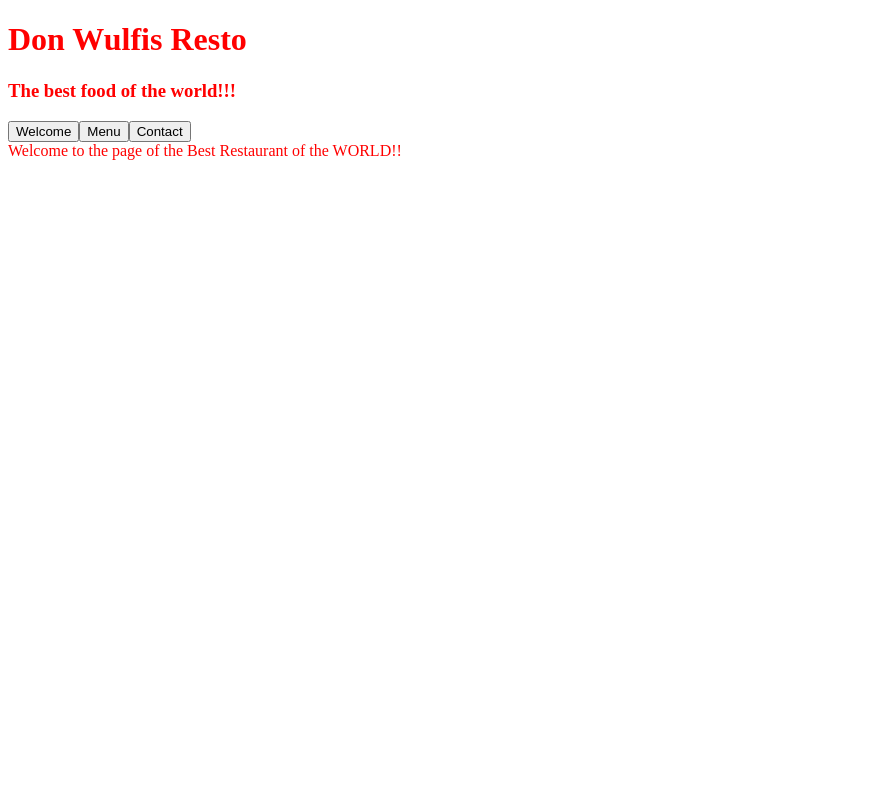
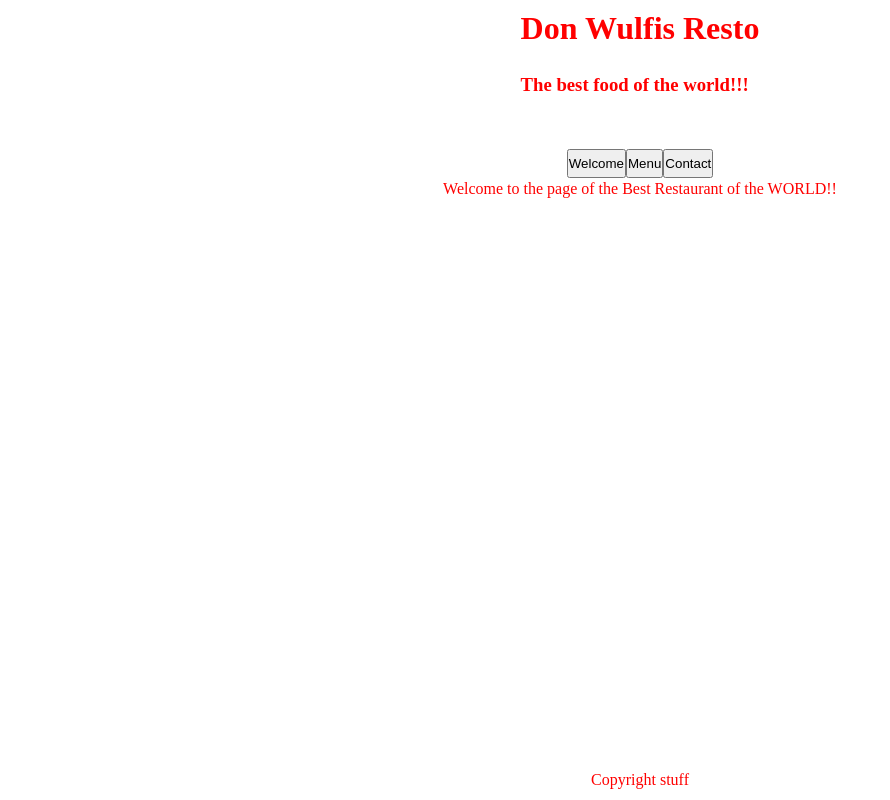
Before and after one commit to wulfiss/resto-taketwo, a website built with webpack: page dist/index.html in a window 1280 px wide. Shown: the whole page, without its empty margins (0-890 px from the left). Built offline with Linux system fonts and the light colour scheme.

Commit message:
add styling to the page

```diff
--- a/package.json
+++ b/package.json
@@ -28,6 +28,7 @@
   },
   "dependencies": {
     "file-loader": "^6.2.0",
+    "normalize.css": "^8.0.1",
     "url-loader": "^4.1.1"
   }
 }
--- a/src/index.js
+++ b/src/index.js
@@ -51,6 +51,8 @@ import "./style.scss";
     const footer = () =>{
         const footer_container = document.createElement('footer');
 
+        footer_container.textContent = "Copyright stuff"
+
         document.body.appendChild(footer_container);
     }
 
--- a/src/style.scss
+++ b/src/style.scss
@@ -1,10 +1,36 @@
 $body-color: red;
+
+*{
+    box-sizing: border-box;
+    margin: 0;
+    padding: 0;
+    height: 100%;
+}
 
 body{
     color: $body-color;
+    display: grid;
+    grid-template-rows: 1fr 0.2fr 4fr 0.2fr;
+    gap: 2px;
+    justify-items: center;
+}
+
+header{
+    display: grid;
+    grid-template-rows: repeat(2, 1fr);
+    padding: 10px;
 }
 
 img.menuImg{
     height: 250px;
     width: auto;
 }
+
+div.menu{
+    height: auto;
+    overflow-y: auto;
+    display: grid;
+    grid-template-columns: repeat(2, 1fr);
+    gap: 5px;
+    padding: 5px;
+}
```
Also changed, not shown: dist/main.js, 1 other file.
